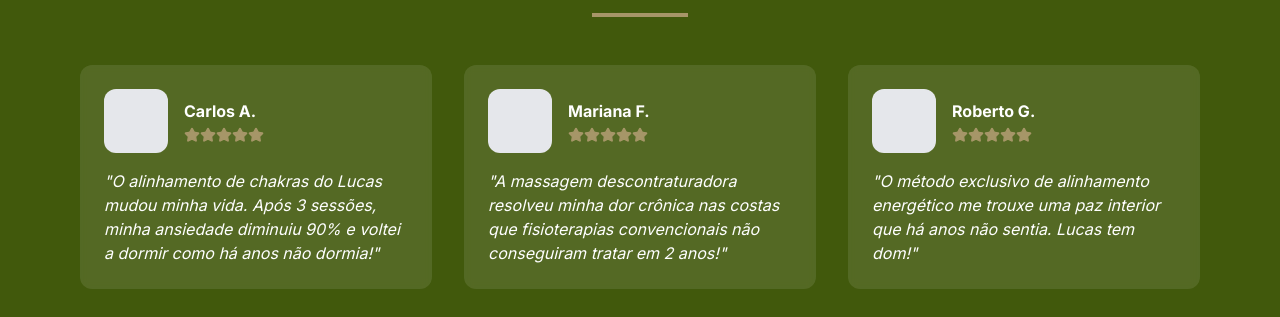
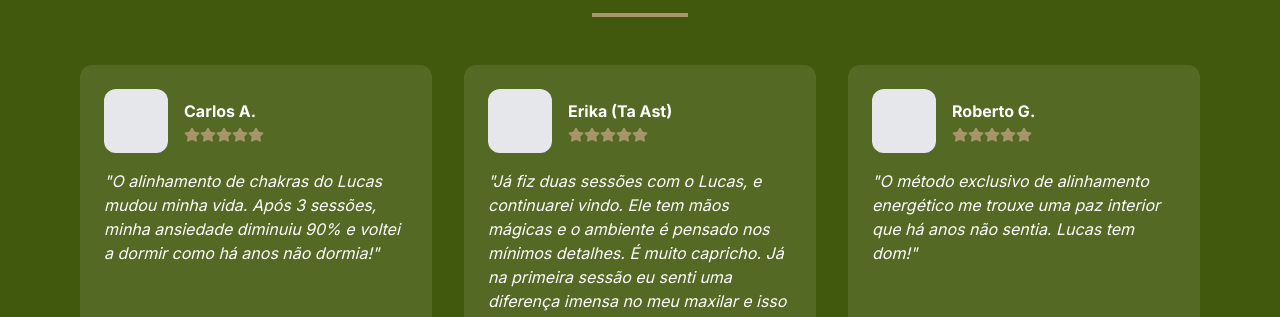
Before and after one commit to lucaspeiter01-pixel/eu-lucas-massoterapia, a plain HTML site: page index.html in a window 1280 px wide. Shown: the part 3007-3324 px from the top of the page. Drawn offline with nearby package versions, Linux system fonts and the light colour scheme.

Commit message:
nome comentário de avaliação

```diff
--- a/index.html
+++ b/index.html
@@ -351,7 +351,7 @@
               <div class="flex items-center mb-4">
                 <div class="bg-gray-200 border-2 border-dashed rounded-xl w-16 h-16"></div>
                 <div class="ml-4">
-                  <p class="font-bold">Mariana F.</p>
+                  <p class="font-bold"> Erika (Ta Ast) </p>
                   <div class="flex text-[#A69668] mt-1">
                     <i data-lucide="star" class="w-4 h-4 fill-current"></i>
                     <i data-lucide="star" class="w-4 h-4 fill-current"></i>
@@ -362,9 +362,11 @@
                 </div>
               </div>
               <p class="italic">
-                "A massagem descontraturadora resolveu minha dor crônica nas
-                costas que fisioterapias convencionais não conseguiram tratar
-                em 2 anos!"
+                "Já fiz duas sessões com o Lucas, e continuarei vindo. Ele
+                 tem mãos mágicas e o ambiente é pensado nos mínimos detalhes.
+                 É muito capricho. Já na primeira sessão eu senti uma diferença
+                 imensa no meu maxilar e isso se refletiu numa melhora do meu
+                 bruxismo. Enfim. O Lucas é maravilhoso."
               </p>
             </div>
 
```
